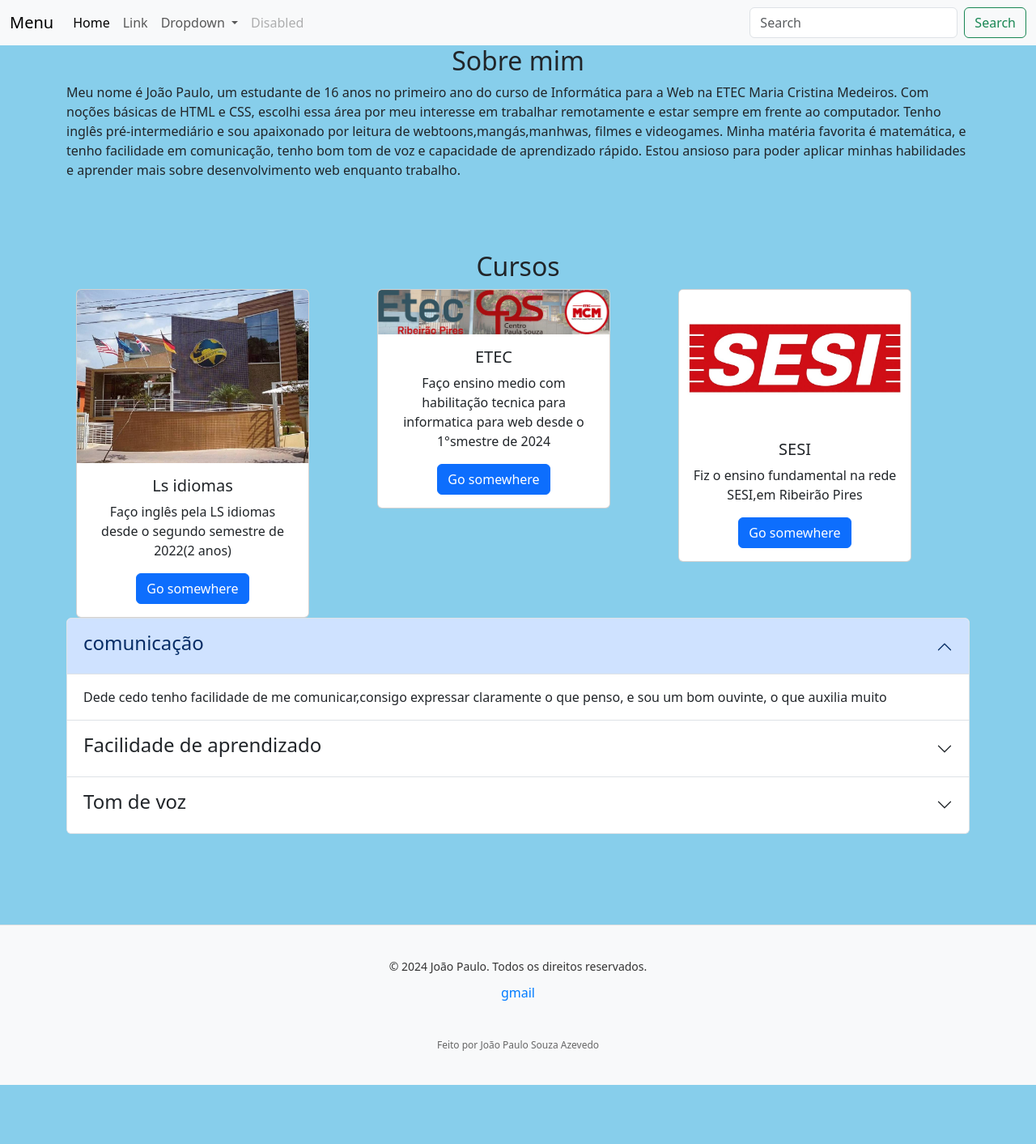
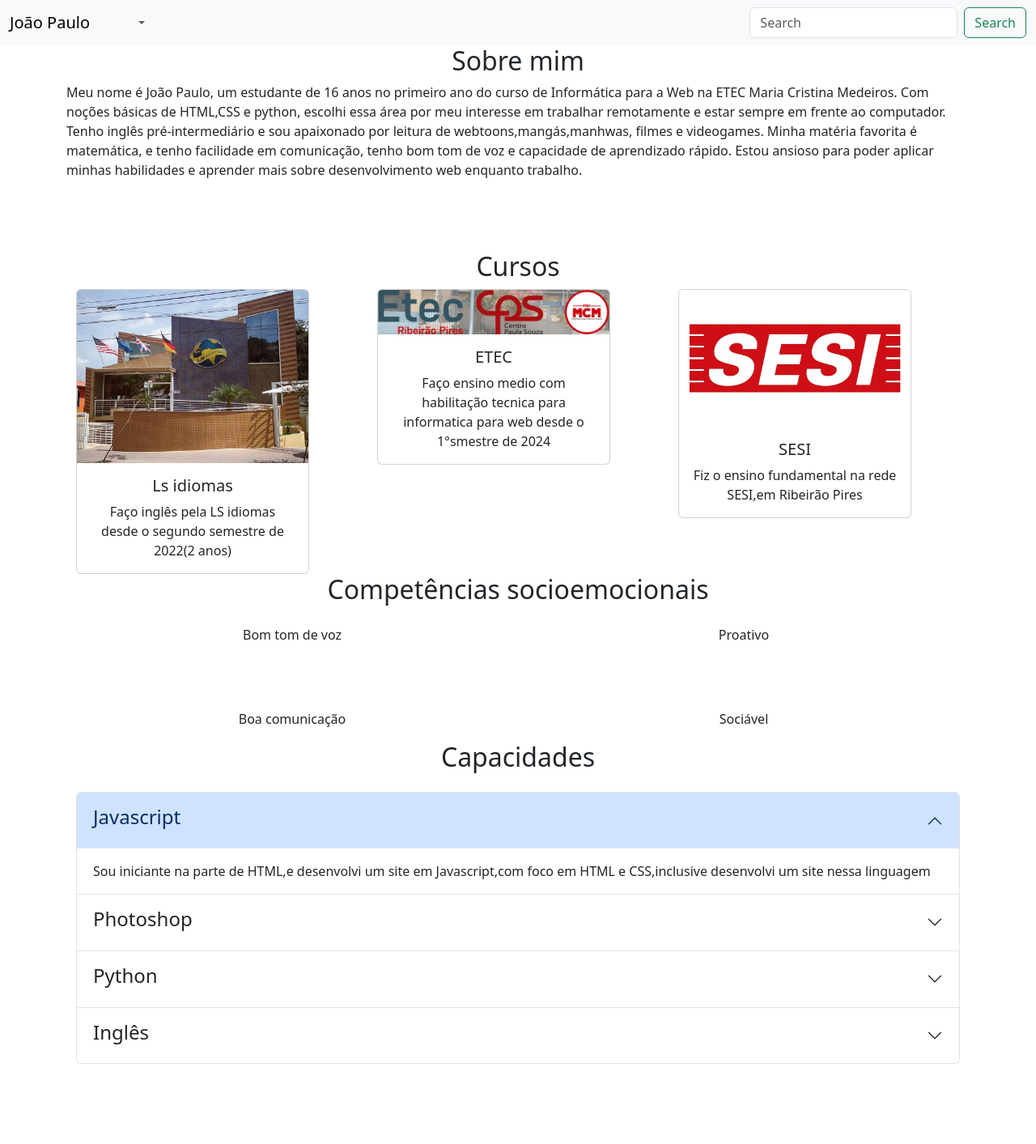
Before and after one commit to JoaoPaulo2107/MeuCurriculo, a plain HTML site: page index.html in a window 1280 px wide. Shown: the top 1413 px of the page at 81% size. Before the commit the page ends 1340 px from the top, so only its background shows below. Drawn offline with nearby package versions, Linux system fonts and the light colour scheme.

Commit message:
melhora no conteúdo
mudança nas competências, adição de habilidades, mudanças no Menu

```diff
--- a/index.html
+++ b/index.html
@@ -10,21 +10,21 @@
 <body>
   <nav class="navbar navbar-expand-lg bg-body-tertiary">
     <div class="container-fluid">
-      <a class="navbar-brand" href="#">Menu</a>
+      <a class="navbar-brand" href="#">João Paulo</a>
       <button class="navbar-toggler" type="button" data-bs-toggle="collapse" data-bs-target="#navbarSupportedContent" aria-controls="navbarSupportedContent" aria-expanded="false" aria-label="Toggle navigation">
         <span class="navbar-toggler-icon"></span>
       </button>
       <div class="collapse navbar-collapse" id="navbarSupportedContent">
         <ul class="navbar-nav me-auto mb-2 mb-lg-0">
           <li class="nav-item">
-            <a class="nav-link active" aria-current="page" href="#">Home</a>
+            <a class="nav-link active" aria-current="page" href="#"><!--Home --></a>
           </li>
           <li class="nav-item">
-            <a class="nav-link" href="#">Link</a>
+            <a class="nav-link" href="#"><!--Link--></a>
           </li>
           <li class="nav-item dropdown">
             <a class="nav-link dropdown-toggle" href="#" role="button" data-bs-toggle="dropdown" aria-expanded="false">
-              Dropdown
+              <!--Dropdown -->
             </a>
             <ul class="dropdown-menu">
               <li><a class="dropdown-item" href="#">Action</a></li>
@@ -34,7 +34,7 @@
             </ul>
           </li>
           <li class="nav-item">
-            <a class="nav-link disabled" aria-disabled="true">Disabled</a>
+            <a class="nav-link disabled" aria-disabled="true"><!-- Disabled --> </a>
           </li>
         </ul>
         <form class="d-flex" role="search">
@@ -49,11 +49,11 @@
   </header>
 
   <div class="container">
-    <center><h2>Sobre mim</h2></center>
+    <center> <h2>Sobre mim</h2> </center>
     <main>
          <!-- Aqui vai um breve comentario sobre mim  -->
       <section>
-        <p>Meu nome é João Paulo, um estudante de 16 anos no primeiro ano do curso de Informática para a Web na ETEC Maria Cristina Medeiros. Com noções básicas de HTML e CSS, escolhi essa área por meu interesse em trabalhar remotamente e estar sempre em frente ao computador. Tenho inglês pré-intermediário e sou apaixonado por leitura de webtoons,mangás,manhwas, filmes e videogames. Minha matéria favorita é matemática, e tenho facilidade em comunicação, tenho bom tom de voz e capacidade de aprendizado rápido. Estou ansioso para poder aplicar minhas habilidades e aprender mais sobre desenvolvimento web enquanto trabalho.</p>
+        <p>Meu nome é João Paulo, um estudante de 16 anos no primeiro ano do curso de Informática para a Web na ETEC Maria Cristina Medeiros. Com noções básicas de HTML,CSS e python, escolhi essa área por meu interesse em trabalhar remotamente e estar sempre em frente ao computador. Tenho inglês pré-intermediário e sou apaixonado por leitura de webtoons,mangás,manhwas, filmes e videogames. Minha matéria favorita é matemática, e tenho facilidade em comunicação, tenho bom tom de voz e capacidade de aprendizado rápido. Estou ansioso para poder aplicar minhas habilidades e aprender mais sobre desenvolvimento web enquanto trabalho.</p>
 
       </section>
       <br>
@@ -70,7 +70,7 @@
               <div class="card-body">
                 <h5 class="card-title">Ls idiomas</h5>
                 <p class="card-text">Faço inglês pela LS idiomas desde o segundo semestre de 2022(2 anos)</p>
-                <a href="#" class="btn btn-primary">Go somewhere</a>
+
               </div>
             </div>
           </div>
@@ -80,7 +80,7 @@
               <div class="card-body">
                 <h5 class="card-title">ETEC</h5>
                 <p class="card-text">Faço ensino medio com habilitação tecnica para informatica para web desde o 1°smestre de 2024</p>
-                <a href="#" class="btn btn-primary">Go somewhere</a>
+
               </div>
             </div>
           </div>
@@ -90,7 +90,7 @@
               <div class="card-body">
                 <h5 class="card-title">SESI</h5>
                 <p class="card-text">Fiz o ensino fundamental na rede SESI,em Ribeirão Pires </p>
-                <a href="#" class="btn btn-primary">Go somewhere</a>
+
               </div>
             </div>
           </div>
@@ -101,54 +101,110 @@
       </section>
       <section><!-- Aqui vou listar minhas principais competências socioemocionais   -->
         <!-- vou usar o accordeon do bootsrap  -->
+
+        <center><h2>Competências socioemocionais</h2></center>
+        <div class="container overflow-hidden text-center">
+          <div class="row gy-5">
+            <div class="col-6">
+              <div class="p-3">Bom tom de voz</div>
+            </div>
+            <div class="col-6">
+              <div class="p-3">Proativo</div>
+            </div>
+            <div class="col-6">
+              <div class="p-3">Boa comunicação</div>
+            </div>
+            <div class="col-6">
+              <div class="p-3">Sociável</div>
+            </div>
+          </div>
+        </div>
+      </section>
+      <section>
+
+        <section><!-- Aqui vou listar minhas principais competências socioemocionais   -->
+          <!-- vou usar o accordeon do bootsrap  -->
+
+
+            <!DOCTYPE html>
+            <html lang="pt-BR">
+            <head>
+                <meta charset="UTF-8">
+                <meta name="viewport" content="width=device-width, initial-scale=1.0">
+                <center><h2>Capacidades</h2></center>
+                <!-- Bootstrap CSS -->
+                <link href="https://stackpath.bootstrapcdn.com/bootstrap/5.3.0/css/bootstrap.min.css" rel="stylesheet">
+            </head>
+            <body>
+                <div class="container mt-4">
                     <div class="accordion" id="accordionExample">
                         <div class="accordion-item">
                             <h2 class="accordion-header">
                                 <button class="accordion-button" type="button" data-bs-toggle="collapse" data-bs-target="#collapseOne" aria-expanded="true" aria-controls="collapseOne">
-                <h4>comunicação</h4>
+                                    <h4>Javascript</h4>
                                 </button>
                             </h2>
                             <div id="collapseOne" class="accordion-collapse collapse show" data-bs-parent="#accordionExample">
                                 <div class="accordion-body">
-                Dede cedo tenho facilidade de me comunicar,consigo expressar claramente o que penso, e sou um bom ouvinte, o que auxilia muito
-
+                                    Sou iniciante na parte de HTML,e desenvolvi um site em Javascript,com foco em HTML e CSS,inclusive desenvolvi um site nessa linguagem
                                 </div>
                             </div>
                         </div>
                         <div class="accordion-item">
                             <h2 class="accordion-header">
                                 <button class="accordion-button collapsed" type="button" data-bs-toggle="collapse" data-bs-target="#collapseTwo" aria-expanded="false" aria-controls="collapseTwo">
-                <h4>Facilidade de aprendizado</h4>
+                                    <h4>Photoshop</h4>
                                 </button>
                             </h2>
                             <div id="collapseTwo" class="accordion-collapse collapse" data-bs-parent="#accordionExample">
                                 <div class="accordion-body">
-                Tenho facilidade de aprender a maior parte dos conteúdos, e caso não comprenda, com um pouco mais de esforço eu consigo
+                                    Conheço um pouco sobre photoshop
                                 </div>
                             </div>
                         </div>
                         <div class="accordion-item">
                             <h2 class="accordion-header">
                                 <button class="accordion-button collapsed" type="button" data-bs-toggle="collapse" data-bs-target="#collapseThree" aria-expanded="false" aria-controls="collapseThree">
-               <h4>Tom de voz</h4>
+                                    <h4>Python</h4>
                                 </button>
                             </h2>
                             <div id="collapseThree" class="accordion-collapse collapse" data-bs-parent="#accordionExample">
                                 <div class="accordion-body">
-                Consigo falar em alto e bom tom, consigo fazer apresentações para grupos com mais de 100 pessoas com tranquilidade
+                                    Em python, conheço laços de repetições e condicionais
+                                </div>
+                            </div>
+                        </div>
+                        <!-- Novo item adicionado -->
+                        <div class="accordion-item">
+                            <h2 class="accordion-header">
+                                <button class="accordion-button collapsed" type="button" data-bs-toggle="collapse" data-bs-target="#collapseFour" aria-expanded="false" aria-controls="collapseFour">
+                                    <h4>Inglês</h4>
+                                </button>
+                            </h2>
+                            <div id="collapseFour" class="accordion-collapse collapse" data-bs-parent="#accordionExample">
+                                <div class="accordion-body">
+                                    Tenho inglês pré-intermediário
                                 </div>
                             </div>
                         </div>
                     </div>
+                </div>
+
+                <!-- Bootstrap Bundle with Popper -->
+                <script src="https://stackpath.bootstrapcdn.com/bootstrap/5.3.0/js/bootstrap.bundle.min.js"></script>
+            </body>
+            </html>
+
         </section>
-      <section>
         <br><br><br><br>
       </p>
   </div>
-</footer>
+
         <!-- Aqui vai um formulário para contato -->
       </section>
+    <section>
 
+    </section>
     </main>
 
   <footer>
```
Also changed, not shown: css/bootstrap.css. Lines whose indentation alone changed are shown as unchanged.
